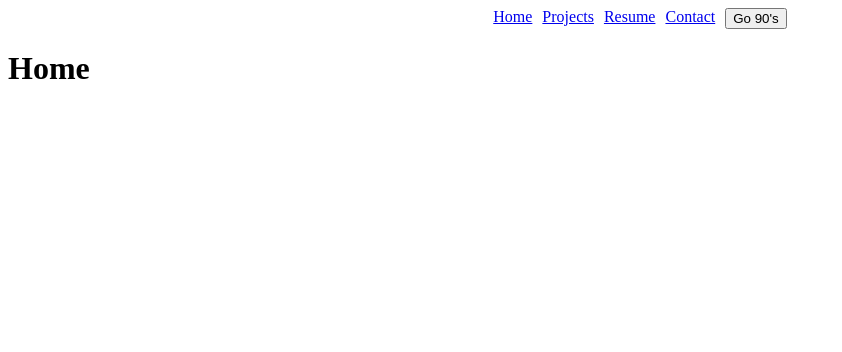
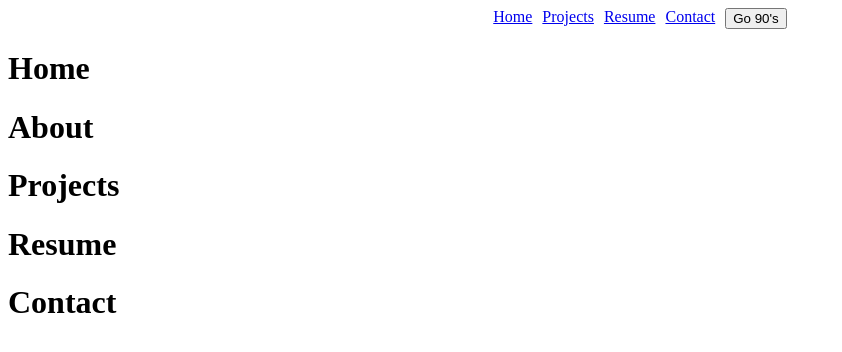
Before and after one commit to JackPadalino/Portfolio-Site, a React (Vite) app: page / in a window 1280 px wide. Shown: the top 352 px of the page, without its empty margins (0-842 px from the left). Built offline with nearby package versions, Linux system fonts and the light colour scheme.

Commit message:
added "About" component

```diff
--- /dev/null
+++ b/src/components/About/About.tsx
@@ -0,0 +1,12 @@
+import React from "react";
+import "./style.css";
+
+const About = () => {
+  return (
+    <>
+      <h1>About</h1>
+    </>
+  );
+};
+
+export default About;
--- a/src/components/App/App.tsx
+++ b/src/components/App/App.tsx
@@ -1,12 +1,17 @@
 import React from "react";
-import Nav from "../Nav/Nav";
-import Router from "../Router/Router";
+import { Nav, Router, Home, About, Projects, Resume, Contact } from "..";
+import "./style.css";
 
 const App = () => {
   return (
     <>
       <Nav />
-      <Router />
+      {/* <Router /> */}
+      <Home />
+      <About />
+      <Projects />
+      <Resume />
+      <Contact />
     </>
   );
 };
--- a/src/components/index.tsx
+++ b/src/components/index.tsx
@@ -2,6 +2,7 @@ export { default as App } from "./App/App";
 export { default as Router } from "./Router/Router";
 export { default as Nav } from "./Nav/Nav";
 export { default as Home } from "./Home/Home";
+export { default as About } from "./About/About";
 export { default as Projects } from "./Projects/Projects";
 export { default as Resume } from "./Resume/Resume";
 export { default as Contact } from "./Contact/Contact";
```
Also changed, not shown: src/components/About/style.css (added), src/components/App/style.css (added).
